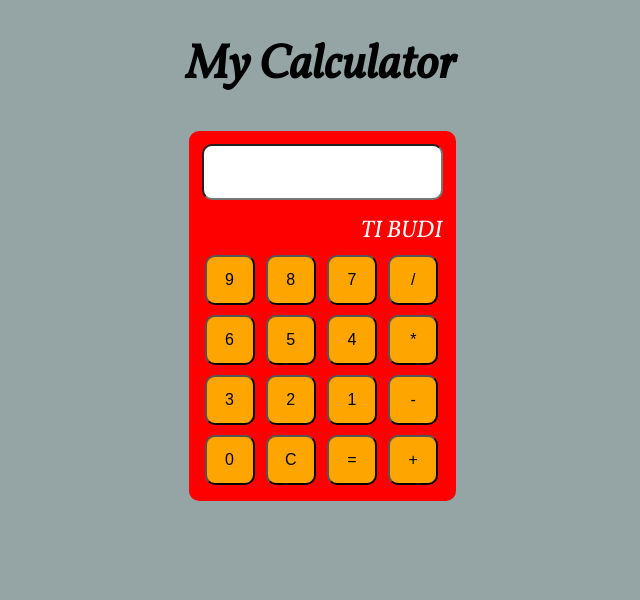
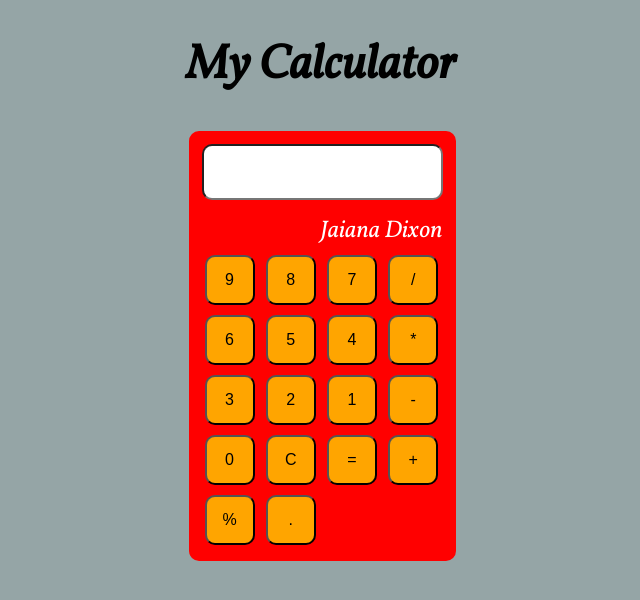
Before and after one commit to jaianadixon/javascript-html-calculator, a plain HTML site: page index.html in a window 1280 px wide. Shown: the whole page, without its empty margins (319-959 px from the left). Drawn offline with Linux system fonts and the light colour scheme.

Commit message:
added a button and changed the TI Budi

```diff
--- a/index.html
+++ b/index.html
@@ -13,7 +13,7 @@
                     <td colspan="4"  height="28px"><div><input type="text"  id="display-bar"/></div></td>
                 </tr>
                 <tr>
-                    <td colspan="4"><div id="calculator-brand">TI BUDI</div></td>
+                    <td colspan="4"><div id="calculator-brand">Jaiana Dixon</div></td>
                 </tr>
                 <tr>
                     <td><input type="button" value="9" onclick="display(9)"/></td>
@@ -42,6 +42,11 @@
                     <td><input type="button" value="=" onclick="calculate()"/></td>
                     <td><input type="button" value="+" onclick="display('+')"/></td>
                 </tr>
+
+                <tr>
+                    <td><input type="button" value="%" onclick="calculate('%')"/></td>
+                    <td><input type="button" value="." onclick="display('.')"/></td>
+                </tr>
             </table>
         </div>
     </body>
```
